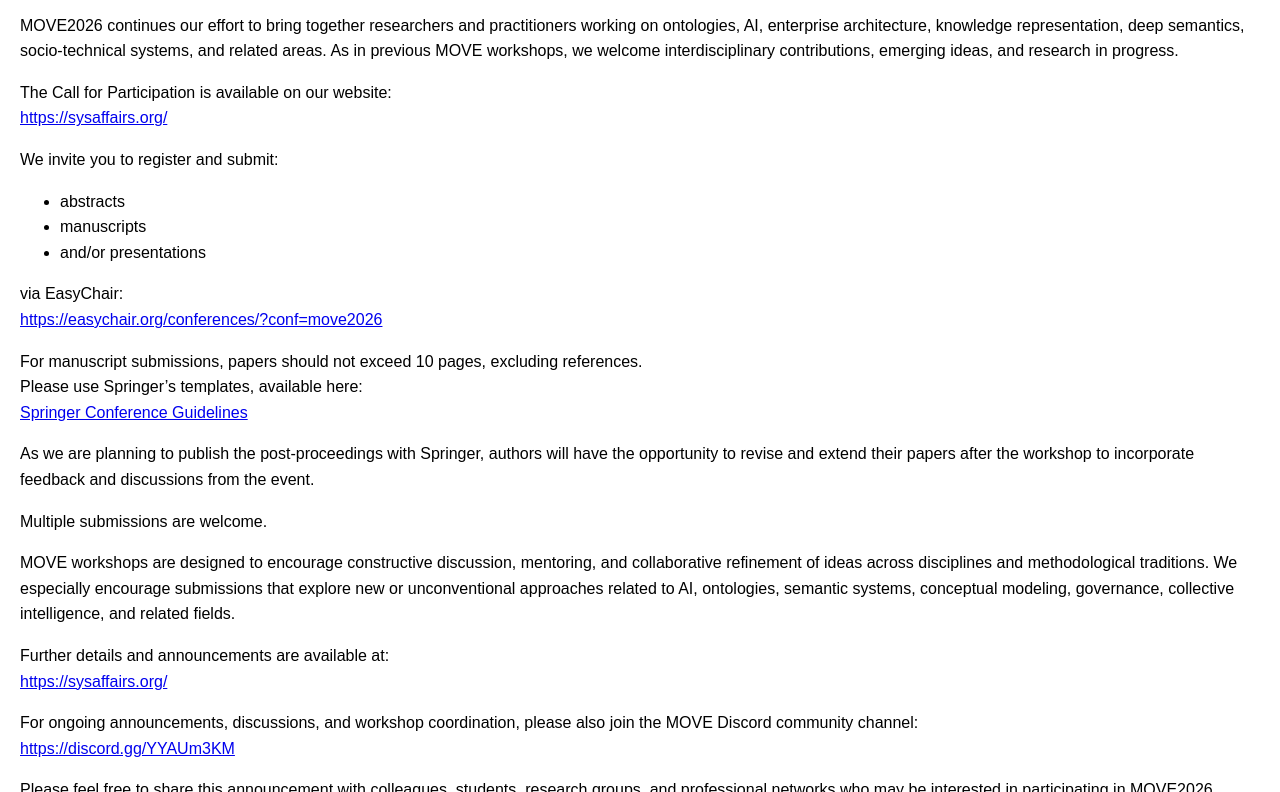
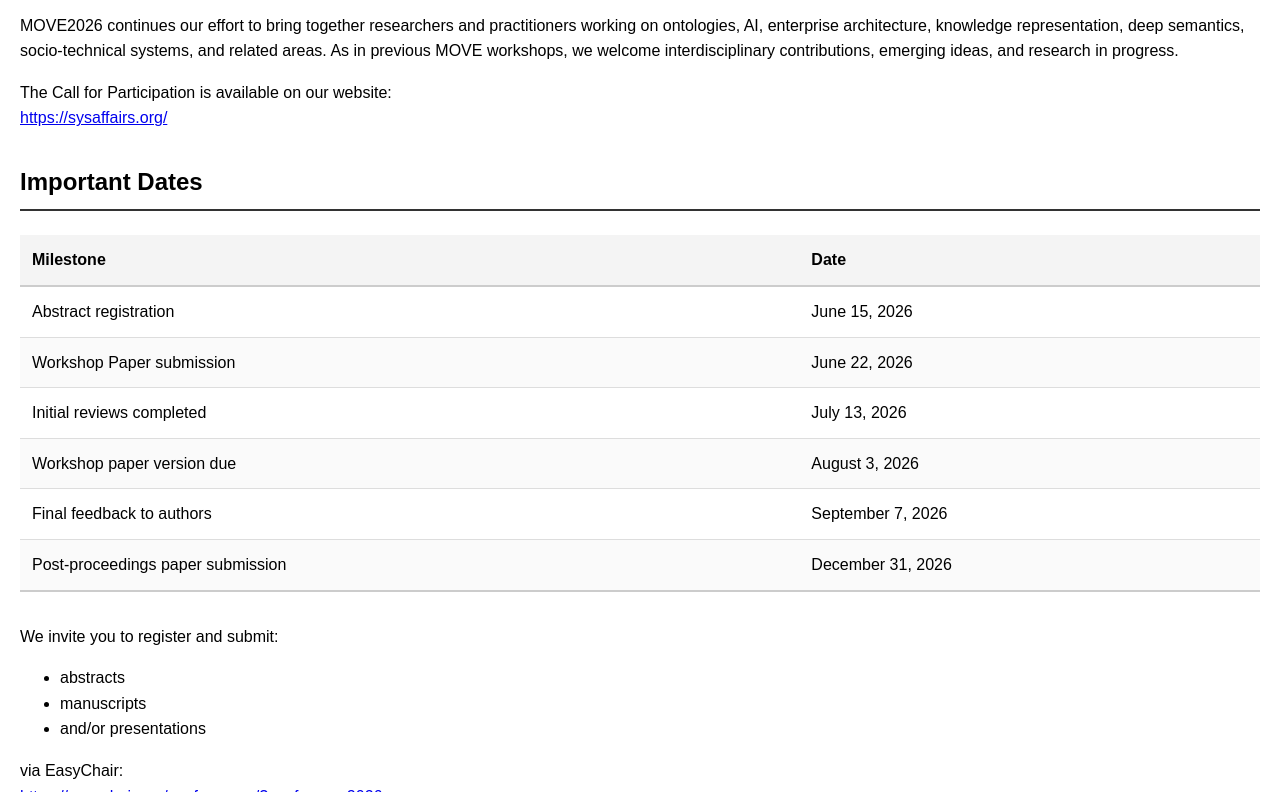
Before and after one commit to simonpolovinaSLL/MOVE, a plain HTML site: page index.html in a window 1280 px wide. Shown: the part 603-1395 px from the top of the page. Drawn offline with Linux system fonts and the light colour scheme.

Commit message:
Add important dates section to index.html

```diff
--- a/index.html
+++ b/index.html
@@ -43,6 +43,47 @@
             The Call for Participation is available on our website:<br>
             <a href="https://sysaffairs.org/" target="_blank">https://sysaffairs.org/</a>
         </p>
+
+		<section id="important-dates" style="margin: 2rem 0; font-family: sans-serif;">
+    <h2 style="border-bottom: 2px solid var(--primary-color, #333); padding-bottom: 0.5rem; margin-bottom: 1.5rem;">Important Dates</h2>
+
+    <div style="overflow-x: auto;">
+        <table style="width: 100%; border-collapse: collapse; min-width: 300px; text-align: left;">
+            <thead>
+                <tr style="background-color: var(--table-bg-head, #f4f4f4); border-bottom: 2px solid #ccc;">
+                    <th style="padding: 12px; font-weight: bold;">Milestone</th>
+                    <th style="padding: 12px; font-weight: bold;">Date</th>
+                </tr>
+            </thead>
+            <tbody>
+                <tr style="border-bottom: 1px solid #ddd;">
+                    <td style="padding: 12px; font-weight: 500;">Abstract registration</td>
+                    <td style="padding: 12px;">June 15, 2026</td>
+                </tr>
+                <tr style="border-bottom: 1px solid #ddd; background-color: var(--table-bg-alt, #fafafa);">
+                    <td style="padding: 12px; font-weight: 500;">Workshop Paper submission</td>
+                    <td style="padding: 12px;">June 22, 2026</td>
+                </tr>
+                <tr style="border-bottom: 1px solid #ddd;">
+                    <td style="padding: 12px; font-weight: 500;">Initial reviews completed</td>
+                    <td style="padding: 12px;">July 13, 2026</td>
+                </tr>
+                <tr style="border-bottom: 1px solid #ddd; background-color: var(--table-bg-alt, #fafafa);">
+                    <td style="padding: 12px; font-weight: 500;">Workshop paper version due</td>
+                    <td style="padding: 12px;">August 3, 2026</td>
+                </tr>
+                <tr style="border-bottom: 1px solid #ddd;">
+                    <td style="padding: 12px; font-weight: 500;">Final feedback to authors</td>
+                    <td style="padding: 12px;">September 7, 2026</td>
+                </tr>
+                <tr style="border-bottom: 2px solid #ccc; background-color: var(--table-bg-alt, #fafafa);">
+                    <td style="padding: 12px; font-weight: 500;">Post-proceedings paper submission</td>
+                    <td style="padding: 12px;">December 31, 2026</td>
+                </tr>
+            </tbody>
+        </table>
+    </div>
+</section>
 
         <p>We invite you to register and submit:</p>
         <ul>
```
